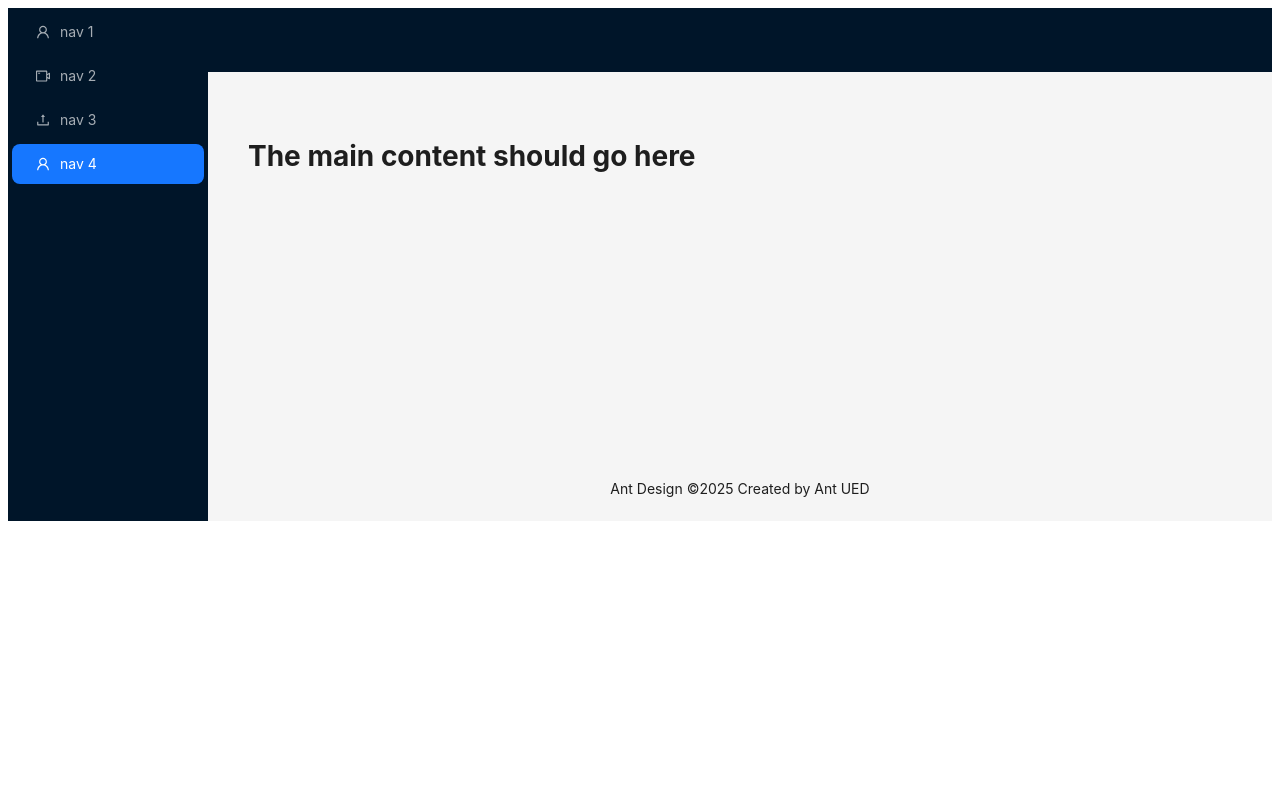
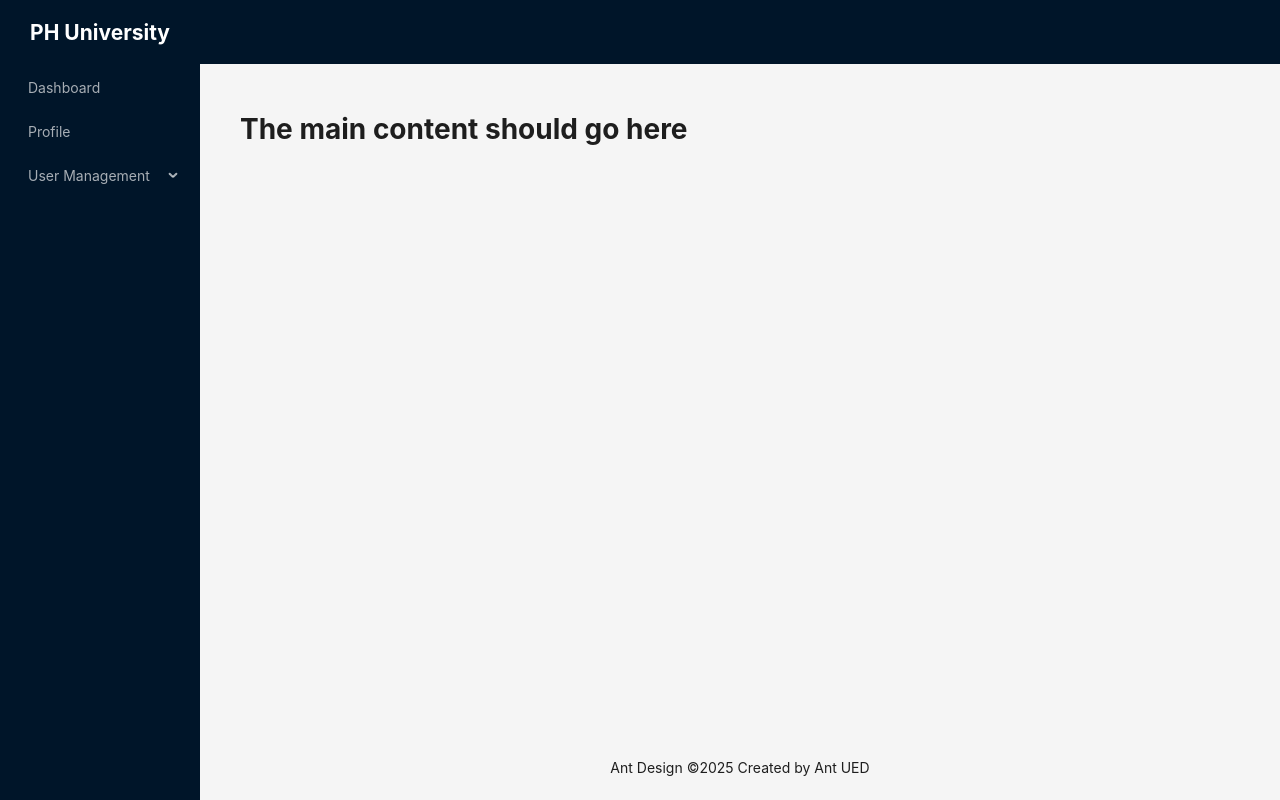
Before and after one commit to prosenjithdash/phUniversityManagement-client, a React (Vite) app: page / in a window 1280 px wide. Built offline with nearby package versions, Linux system fonts and the light colour scheme.

Commit message:
MainLayout , sidebar set done

```diff
--- a/src/components/layout/MainLayout.tsx
+++ b/src/components/layout/MainLayout.tsx
@@ -1,22 +1,39 @@
-import { Layout, Menu } from "antd";
+import { Layout, Menu, MenuProps } from "antd";
 const { Header, Content, Footer, Sider } = Layout;
 import { UploadOutlined, UserOutlined, VideoCameraOutlined } from '@ant-design/icons';
-import { createElement } from "react";
+import { Children, createElement } from "react";
 
 
 
-const items = [UserOutlined, VideoCameraOutlined, UploadOutlined, UserOutlined].map(
-  (icon, index) => ({
-    key: String(index + 1),
-    icon: createElement(icon),
-    label: `nav ${index + 1}`,
-  }),
-);
+const items : MenuProps['items'] = [
+    {
+        key: '1',
+        label: 'Dashboard'
+    },
+    {
+        key: '2',
+        label:'Profile'
+    },
+    {
+        key: '3',
+        label: 'User Management',
+        children: [
+            {
+                key: '11',
+                label:'Create Admin',
+            }, {
+                key: '21',
+                label: 'Create Student',
+            },
+        ],
+
+    },
+];
 
 
 const MainLayout = () => {
     return (
-        <Layout>
+    <Layout style={{height:'100vh'}}>
       <Sider
         breakpoint="lg"
         collapsedWidth="0"
@@ -27,7 +44,11 @@
           console.log(collapsed, type);
         }}
       >
-        <div className="demo-logo-vertical" />
+                <div style={{
+                    color: 'white', height: '4rem', display: 'flex', justifyContent: 'center', alignItems: 'center'
+                }} >
+            <h1>PH University</h1>
+        </div>
         <Menu theme="dark" mode="inline" defaultSelectedKeys={['4']} items={items} />
       </Sider>
       <Layout>
--- a/src/index.css
+++ b/src/index.css
@@ -0,0 +1,5 @@
+*{
+  box-sizing: border-box;
+  padding: 0;
+  margin: 0;
+}
```
